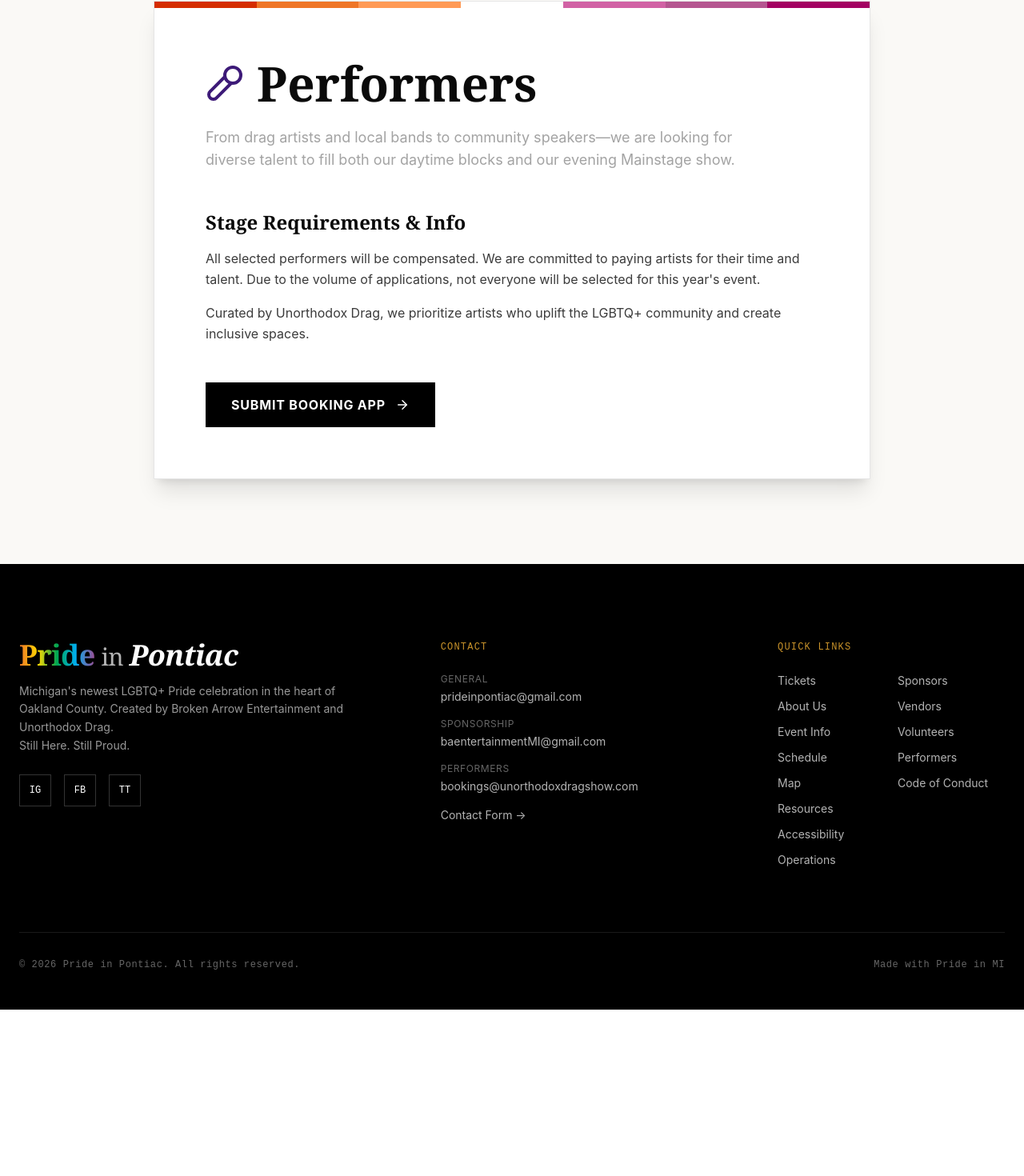
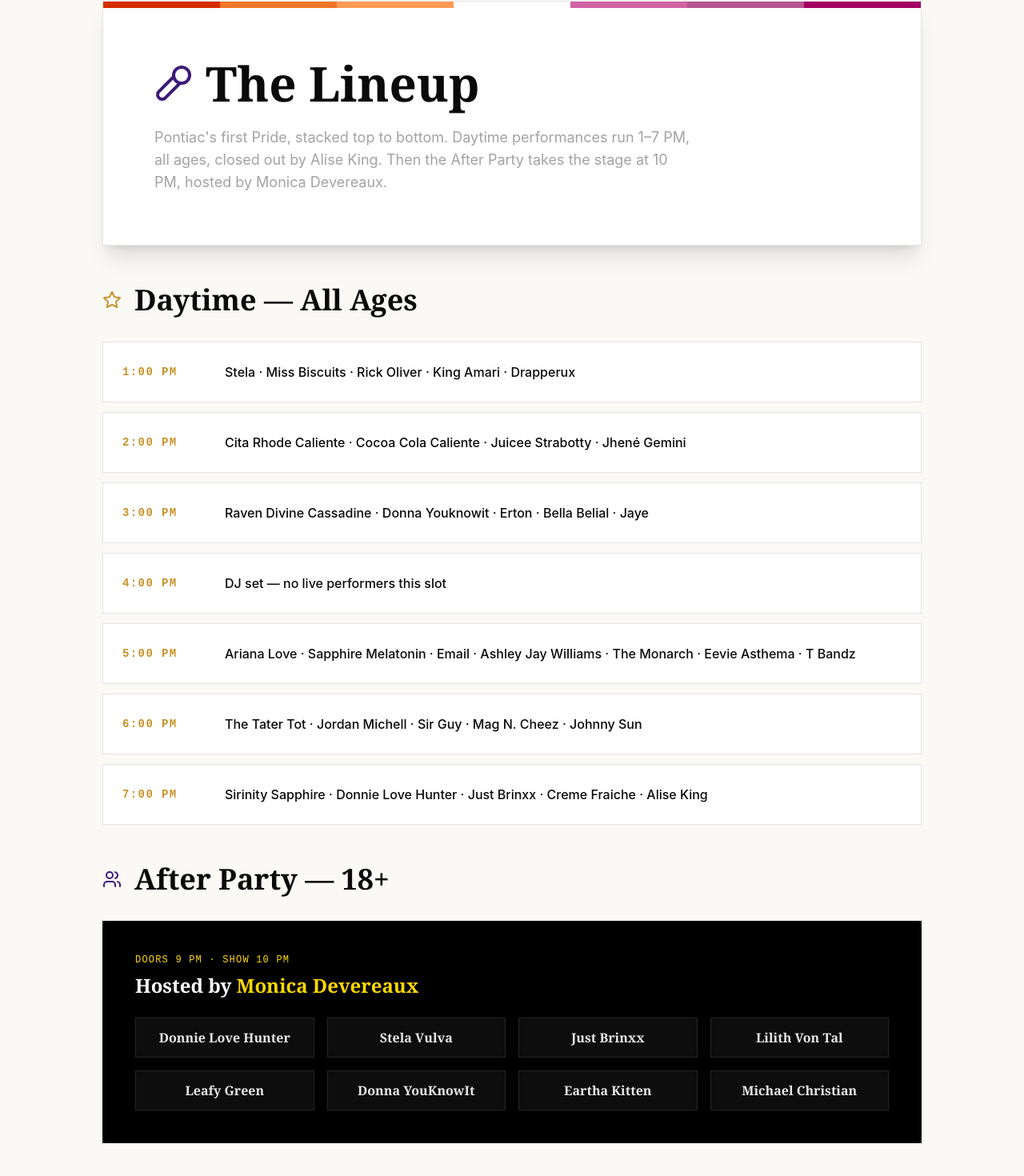
Before and after one commit to brokenbartender/pride-in-pontiac-2026, a React (Vite) app: page /performers in a window 1280 px wide. Shown: the part 259-1729 px from the top of the page at 80% size. Before the commit the page ends 1521 px from the top, so only its background shows below. Built offline with nearby package versions, Linux system fonts and the light colour scheme; no server answers.

Commit message:
Rebuild Performers page around the confirmed lineup instead of an open casting call

```diff
--- a/src/pages/Performers.tsx
+++ b/src/pages/Performers.tsx
@@ -1,32 +1,94 @@
-import { Mic2, ArrowRight } from "lucide-react";
+import { Mic2, Star, Users } from "lucide-react";
 import { LesbianStripe } from "../components/LesbianStripe";
+
+const DAYTIME_LINEUP = [
+  { time: "1:00 PM", performers: ["Stela", "Miss Biscuits", "Rick Oliver", "King Amari", "Drapperux"] },
+  { time: "2:00 PM", performers: ["Cita Rhode Caliente", "Cocoa Cola Caliente", "Juicee Strabotty", "Jhené Gemini"] },
+  { time: "3:00 PM", performers: ["Raven Divine Cassadine", "Donna Youknowit", "Erton", "Bella Belial", "Jaye"] },
+  { time: "4:00 PM", performers: ["DJ set — no live performers this slot"] },
+  { time: "5:00 PM", performers: ["Ariana Love", "Sapphire Melatonin", "Email", "Ashley Jay Williams", "The Monarch", "Eevie Asthema", "T Bandz"] },
+  { time: "6:00 PM", performers: ["The Tater Tot", "Jordan Michell", "Sir Guy", "Mag N. Cheez", "Johnny Sun"] },
+  { time: "7:00 PM", performers: ["Sirinity Sapphire", "Donnie Love Hunter", "Just Brinxx", "Creme Fraiche", "Alise King"] },
+];
+
+const AFTER_PARTY_LINEUP = [
+  "Donnie Love Hunter",
+  "Stela Vulva",
+  "Just Brinxx",
+  "Lilith Von Tal",
+  "Leafy Green",
+  "Donna YouKnowIt",
+  "Eartha Kitten",
+  "Michael Christian",
+];
 
 export function Performers() {
   return (
     <div className="bg-pride-cream text-pride-ink min-h-screen py-24 px-6">
-      <div className="max-w-4xl mx-auto border border-pride-black/10 bg-pride-white p-10 md:p-16 shadow-xl relative overflow-hidden">
+      <div className="max-w-5xl mx-auto">
+        <div className="border border-pride-black/10 bg-pride-white p-10 md:p-16 shadow-xl relative overflow-hidden mb-12">
           <LesbianStripe className="absolute top-0 left-0 w-full h-2" />
           <h1 className="font-serif font-black text-5xl md:text-6xl mb-6 flex items-center gap-4 mt-2">
             <Mic2 className="text-pride-violet w-12 h-12" />
-          Performers
+            The Lineup
           </h1>
-        <p className="text-lg text-pride-muted mb-12 max-w-2xl">
-          From drag artists and local bands to community speakers—we are looking for diverse talent to fill both our daytime blocks and our evening Mainstage show.
+          <p className="text-lg text-pride-muted max-w-2xl">
+            Pontiac's first Pride, stacked top to bottom. Daytime performances run 1–7 PM, all ages, closed out by Alise King. Then the After Party takes the stage at 10 PM, hosted by Monica Devereaux.
           </p>
+        </div>
 
+        {/* Daytime Lineup */}
         <section className="mb-12">
+          <div className="flex items-center gap-4 mb-8">
+            <Star className="text-pride-gold" size={24} />
+            <h2 className="font-serif font-black text-3xl md:text-4xl">Daytime — All Ages</h2>
+          </div>
+          <div className="space-y-3">
+            {DAYTIME_LINEUP.map((slot) => (
+              <div key={slot.time} className="bg-pride-white border border-pride-black/10 p-6 flex flex-col md:flex-row md:items-center gap-3 md:gap-8">
+                <span className="font-mono text-sm font-bold text-pride-gold uppercase tracking-widest w-24 shrink-0">{slot.time}</span>
+                <p className="text-pride-ink font-medium leading-relaxed">
+                  {slot.performers.join(" · ")}
+                </p>
+              </div>
+            ))}
+          </div>
+        </section>
+
+        {/* After Party Lineup */}
+        <section className="mb-12">
+          <div className="flex items-center gap-4 mb-8">
+            <Users className="text-pride-violet" size={24} />
+            <h2 className="font-serif font-black text-3xl md:text-4xl">After Party — 18+</h2>
+          </div>
+          <div className="bg-pride-black text-pride-white border border-pride-black p-8 md:p-10">
+            <p className="font-mono text-xs uppercase tracking-widest text-pride-gold-light mb-2">Doors 9 PM · Show 10 PM</p>
+            <p className="font-serif font-bold text-2xl mb-6">
+              Hosted by <span className="text-pride-gold-light">Monica Devereaux</span>
+            </p>
+            <div className="grid grid-cols-2 md:grid-cols-4 gap-4">
+              {AFTER_PARTY_LINEUP.map((name) => (
+                <div key={name} className="bg-pride-white/5 border border-pride-white/10 px-4 py-3 text-center">
+                  <span className="font-serif font-bold text-white/90">{name}</span>
+                </div>
+              ))}
+            </div>
+          </div>
+        </section>
+
+        {/* Stage Info */}
+        <section className="bg-pride-white border border-pride-black/10 p-10">
           <h3 className="font-serif font-bold text-2xl mb-4">Stage Requirements & Info</h3>
           <p className="text-pride-ink/80 leading-relaxed mb-4">
-              All selected performers will be compensated. We are committed to paying artists for their time and talent. Due to the volume of applications, not everyone will be selected for this year's event.
+            All performers are compensated for their time and talent. Curated by Unorthodox Drag, our lineup uplifts the LGBTQ+ community and creates inclusive spaces.
           </p>
           <p className="text-pride-ink/80 leading-relaxed">
-              Curated by Unorthodox Drag, we prioritize artists who uplift the LGBTQ+ community and create inclusive spaces.
+            Booking inquiries for future events can be sent to{" "}
+            <a href="mailto:bookings@unorthodoxdragshow.com?subject=Performer%20Booking" className="font-bold underline hover:text-pride-violet transition-colors">
+              bookings@unorthodoxdragshow.com
+            </a>.
           </p>
         </section>
-
-        <a href="mailto:bookings@unorthodoxdragshow.com?subject=Performer%20Booking" className="inline-flex w-full md:w-auto bg-pride-black text-pride-white px-8 py-4 font-bold uppercase tracking-wider hover:bg-pride-violet transition-colors items-center justify-center gap-3">
-          Submit Booking App <ArrowRight size={18}/>
-        </a>
       </div>
     </div>
   );
```
Lines whose indentation alone changed are shown as unchanged.
